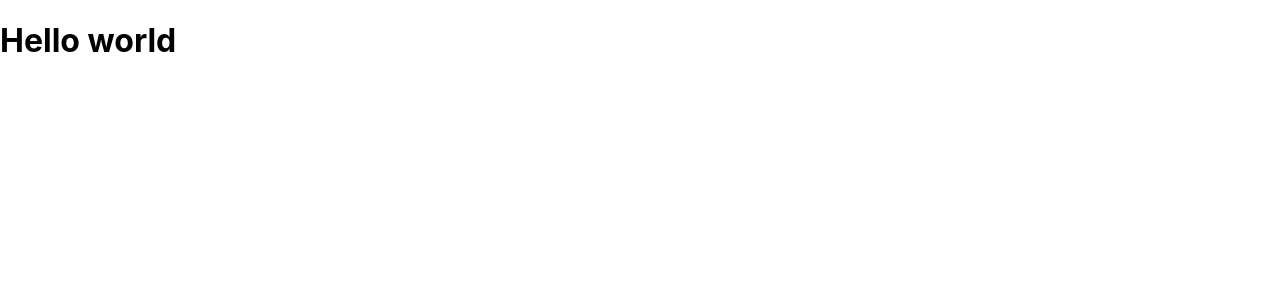
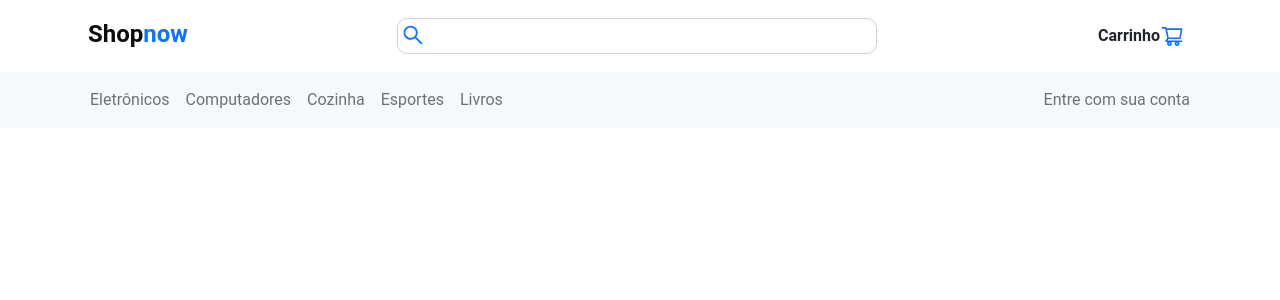
Before and after one commit to Luiz-Fel/Shopnow, a Next.js app: page / in a window 1280 px wide. Shown: the top 300 px of the page. Built offline with nearby package versions, Linux system fonts and the light colour scheme.

Commit message:
Added Header.

```diff
--- a/package.json
+++ b/package.json
@@ -9,10 +9,13 @@
     "lint": "next lint"
   },
   "dependencies": {
+    "bootstrap": "^5.1.3",
     "next": "12.1.0",
     "react": "17.0.2",
     "react-bootstrap": "^2.1.2",
-    "react-dom": "17.0.2"
+    "react-dom": "17.0.2",
+    "react-icons": "^4.3.1",
+    "sass": "^1.49.7"
   },
   "devDependencies": {
     "@types/node": "^17.0.18",
--- /dev/null
+++ b/src/components/Header/NavBar/index.tsx
@@ -0,0 +1,44 @@
+import { useState } from "react";
+import { Button, Container, Modal, Nav, Navbar, NavDropdown } from "react-bootstrap";
+import styles from './styles.module.scss'
+
+export function NavBar() {
+
+    const [show, setShow] = useState(false)
+
+    function handleShow() {
+        setShow(!show)
+    }
+
+    return(
+       <>
+       <div>
+
+        <Navbar className={styles.navBar}>
+            <Container>
+                <Navbar.Collapse className="d-flex justify-content-between">
+                    <Nav >
+                            <Nav.Link href="" className="text-gray-900" >Eletrônicos</Nav.Link>
+                            <Nav.Link href="">Computadores</Nav.Link>
+                            <Nav.Link href="">Cozinha</Nav.Link>
+                            <Nav.Link href="">Esportes</Nav.Link>
+                            <Nav.Link href="">Livros</Nav.Link>
+
+                    </Nav>
+                    <Nav>
+                        <Nav.Link href="" onClick={handleShow}>Entre com sua conta</Nav.Link>
+                    </Nav>
+                </Navbar.Collapse>
+            </Container>
+        </Navbar>
+        <Modal
+        show={show}>
+            <Modal.Header>Título</Modal.Header>
+            <Button variant="secondary" onClick={handleShow}>
+                Close
+          </Button>
+        </Modal>
+       </div>
+       </>
+    )
+}
--- /dev/null
+++ b/src/components/Header/NavBar/styles.module.scss
@@ -0,0 +1,7 @@
+.navBar {
+    background-color: var(--platinum2);
+}
+
+.navLink  {
+    color: #000000 !important;
+}
--- a/src/components/Header/index.tsx
+++ b/src/components/Header/index.tsx
@@ -1,5 +1,28 @@
+import Link from "next/link";
+import styles from './styles.module.scss'
+import { Form } from "react-bootstrap";
+import { AiOutlineShoppingCart, AiOutlineSearch } from "react-icons/ai";
+import { NavBar } from "./NavBar";
+
 export function Header() {
     return(
-        <h1>Hello world</h1>
+        <>
+        <div className={styles.logoDiv}>
+
+            <Link href="/">
+                <a className={styles.logo}>Shop<span>now</span></a>
+            </Link>
+            <div className={styles.searchBox}>
+
+                <AiOutlineSearch  style={{marginRight:"-1.8rem", zIndex:"2", marginTop:"-0.1rem"}}/>
+                <input type="text"/>
+            </div>
+            <div className={styles.cartDiv}>
+                Carrinho
+                <AiOutlineShoppingCart/>
+            </div>
+        </div>
+        <NavBar />
+        </>
     )
 }
--- /dev/null
+++ b/src/components/Header/styles.module.scss
@@ -0,0 +1,47 @@
+.logo {
+    font-size: x-large;
+    font-weight: bold;
+    text-decoration: none;
+    color: var(--black-rich);
+    span{
+        color: var(--blue-main)
+    }
+    &:hover {
+        color: var(--black-rich);
+    span{
+        color: var(--blue-main)
+    }
+    }
+}
+
+.logoDiv {
+    padding-left: 5.5rem;
+    padding-right: 5.5rem;
+    padding-top: 1rem;
+    padding-bottom: 1rem;
+    display: flex;
+    justify-content: space-between;
+}
+
+.cartDiv {
+    font-weight: bold;
+    display: flex;
+    align-items: center;
+    padding: 0.5rem;
+}
+
+.searchBox {
+    display: flex;
+    padding: 0rem;
+    align-items: center;
+    input {
+        border: 1px solid var(--gray-light);
+        border-radius: 10px;
+        padding: 0.3rem;
+        padding-left: 2rem;
+        width: 30rem;
+        z-index: 1;
+    }
+
+
+}
--- a/src/styles/globals.css
+++ /dev/null
@@ -1,16 +0,0 @@
-html,
-body {
-  padding: 0;
-  margin: 0;
-  font-family: -apple-system, BlinkMacSystemFont, Segoe UI, Roboto, Oxygen,
-    Ubuntu, Cantarell, Fira Sans, Droid Sans, Helvetica Neue, sans-serif;
-}
-
-a {
-  color: inherit;
-  text-decoration: none;
-}
-
-* {
-  box-sizing: border-box;
-}
--- /dev/null
+++ b/src/styles/globals.scss
@@ -0,0 +1,59 @@
+* {
+  padding: 0;
+  margin: 0;
+  box-sizing: border-box;
+}
+
+:root {
+  --blue-main: #1071FF;
+  --blue-yale:  #004796;
+  --blue-denim: #0E5DC1;
+  --blue-azure: #2580FF;
+  --blue-cornflower: #629CFF;
+
+  --orange-internacional: #FF4E00;
+  --orange-pumpkin: #FF7E27;
+  --orange-mango: #FF924A;
+  --orange-rajah: #FFAD5F;
+
+  --green-bright: #00893A;
+
+  --red-extreme: #F52F2F;
+
+  --black-rich: #0C0C0C;
+
+  --gray-onyx: #434447;
+  --gray-spanish: #737B7D;
+  --gray-light: #CFD2D5;
+
+  --platinum1: #EAECEE;
+  --platinum2: #F6F8FB;
+}
+
+body {
+
+  font-family:  Roboto, Oxygen,Ubuntu, Cantarell, Fira Sans, Droid Sans, Helvetica Neue, sans-serif;
+}
+
+button {
+  cursor: pointer;
+}
+
+a {
+  color: inherit;
+  text-decoration: none;
+}
+
+
+@media (max-width: 1120px) {
+  html {
+      font-size: 97.75%;
+  }
+}
+
+@media (max-width: 720px) {
+  html {
+      font-size: 87.5%;
+  }
+
+}
```
Also changed, not shown: src/pages/_app.tsx (+6 -1 lines), src/styles/Home.module.css (deleted, +0 -116 lines), src/pages/api/hello.ts (renamed from src/pages/api/hello.js), 1 other file (tests, documents, lock files or other folders).
